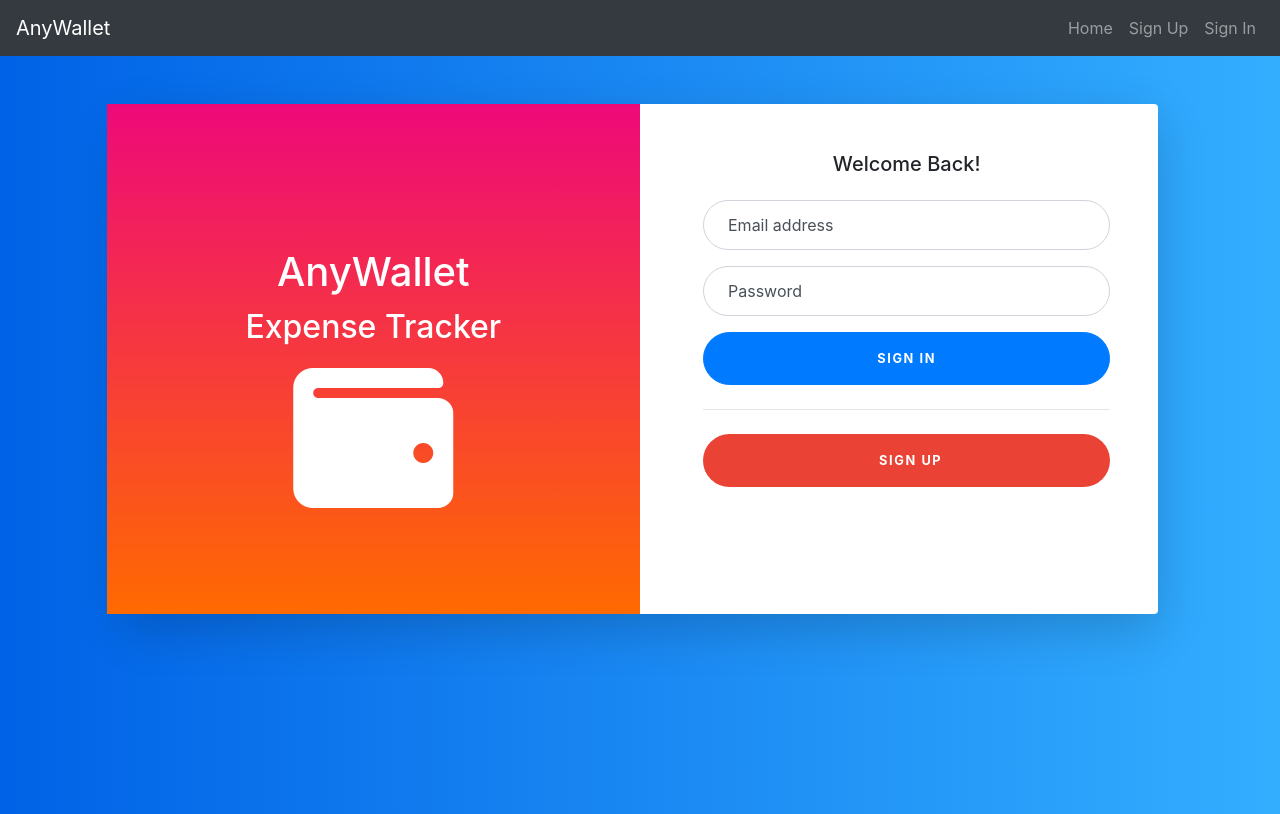
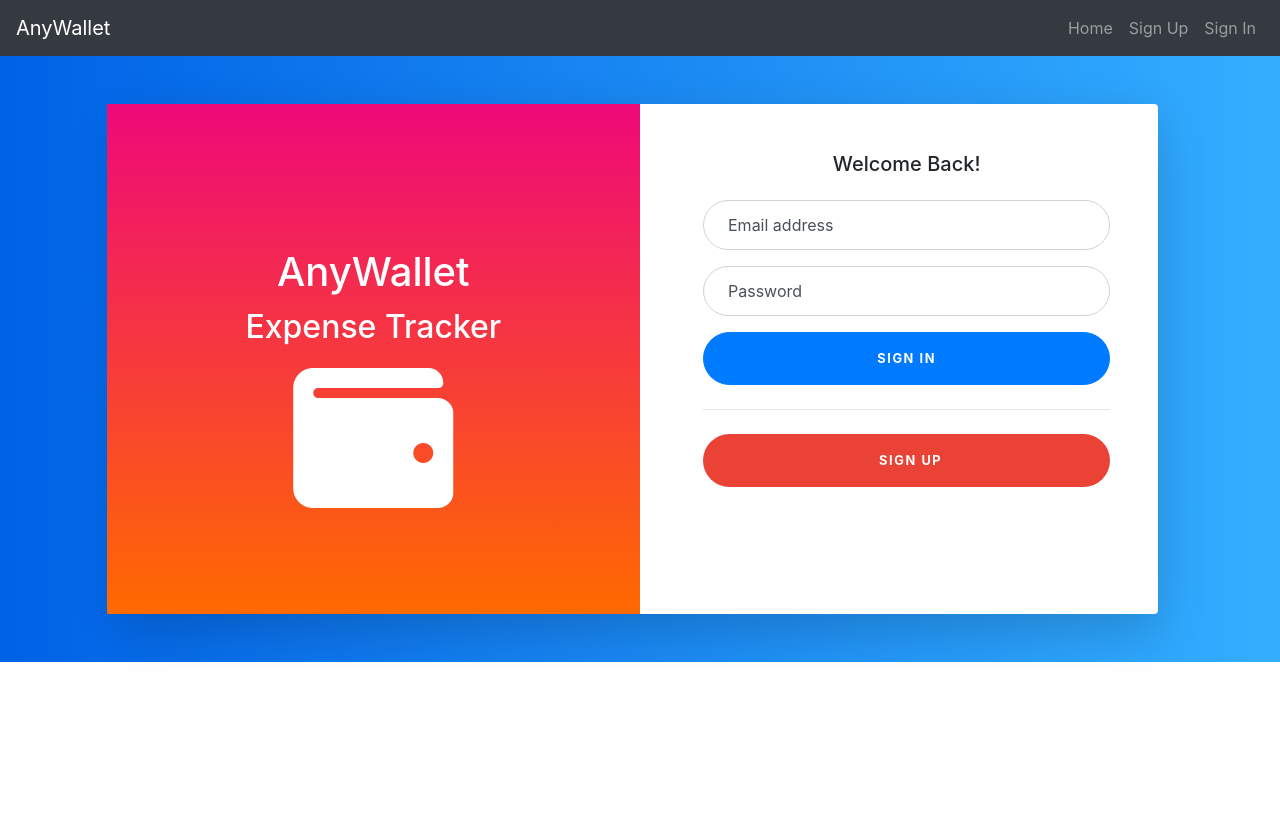
Before and after one commit to eric2702/ReactAnyWalletFinalV2, a React (Create React App) app in the folder client/: page /login in a window 1280 px wide. Built offline with nearby package versions, Linux system fonts and the light colour scheme; no server answers; some icons are missing.

Commit message:
height change to percent in auth css

```diff
--- a/client/src/css/auth.css
+++ b/client/src/css/auth.css
@@ -6,12 +6,12 @@
 .login {
   background: #007bff;
   background: linear-gradient(to right, #0062e6, #33aeff);
-  height: 94.7vh;
+  height: 100%;
 }
 
 .register {
   background: red;
-  height: 94.7vh;
+  height: 100%;
 }
 
 .bg {
```
